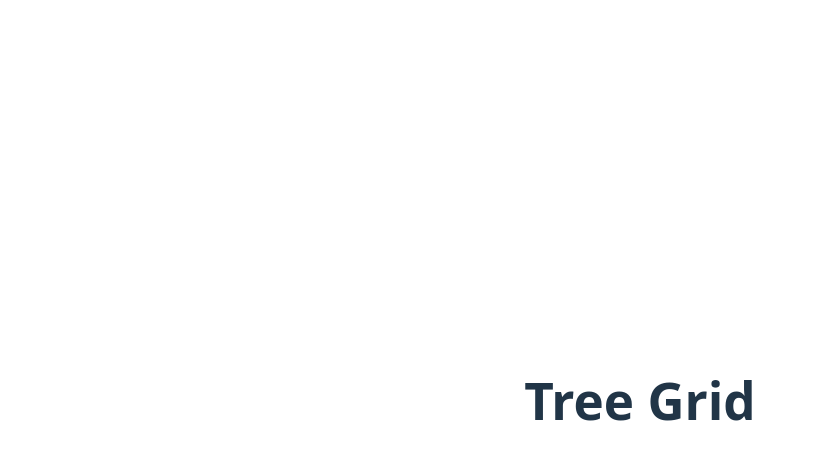
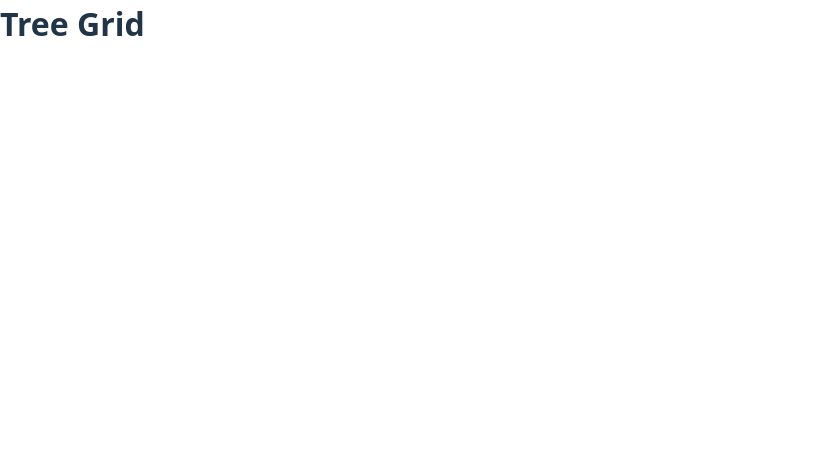
Before and after one commit to frontandrew/tree-grid, a Vue app: page / in a window 1280 px wide. Shown: the top 460 px of the page, without its empty margins (0-815 px from the left). Built offline with nearby package versions, Linux system fonts and the light colour scheme.

Commit message:
feat: base layout

```diff
--- a/src/app/App.vue
+++ b/src/app/App.vue
@@ -1,7 +1,23 @@
-<script setup lang="ts"></script>
+<script setup lang="ts">
+import { AppLayout } from "@shared/ui";
+</script>
 
 <template>
-  <h1>Tree Grid</h1>
+  <app-layout>
+    <template #header>
+      <h1>Tree Grid</h1>
+    </template>
+  </app-layout>
 </template>
 
-<style scoped></style>
+<style>
+#app {
+  width: 100%;
+  height: 100%;
+
+  display: flex;
+  place-content: center;
+
+  overflow-x: hidden;
+}
+</style>
--- /dev/null
+++ b/src/shared/ui/app-layout/AppLayout.vue
@@ -0,0 +1,41 @@
+<script setup lang="ts"></script>
+
+<template>
+  <div class="app-layout">
+    <header class="header">
+      <slot name="header"></slot>
+    </header>
+    <main class="main">
+      <slot></slot>
+    </main>
+    <footer class="footer">
+      <slot name="footer"></slot>
+    </footer>
+  </div>
+</template>
+
+<style scoped>
+.app-layout {
+  max-width: 1280px;
+  width: 100%;
+  height: 100%;
+
+  display: flex;
+  flex-direction: column;
+  justify-content: center;
+  align-items: center;
+}
+
+.header {
+  width: 100%;
+}
+
+.main {
+  width: 100%;
+  flex-grow: 1;
+}
+
+.footer {
+  width: 100%;
+}
+</style>
--- /dev/null
+++ b/src/shared/ui/app-layout/index.ts
@@ -0,0 +1,3 @@
+import AppLayout from "./AppLayout.vue";
+
+export { AppLayout };
--- /dev/null
+++ b/src/shared/ui/index.ts
@@ -0,0 +1 @@
+export * from "./app-layout";
--- a/src/style.css
+++ b/src/style.css
@@ -23,16 +23,13 @@ a:hover {
 }
 
 body {
-  margin: 0;
+  min-width: 320px;
+  height: 100vh;
+  width: 100vw;
+
   display: flex;
-  place-items: center;
-  min-width: 320px;
-  min-height: 100vh;
-}
 
-h1 {
-  font-size: 3.2em;
-  line-height: 1.1;
+  overflow: hidden;
 }
 
 button {
@@ -54,17 +51,6 @@ button:focus-visible {
   outline: 4px auto -webkit-focus-ring-color;
 }
 
-.card {
-  padding: 2em;
-}
-
-#app {
-  max-width: 1280px;
-  margin: 0 auto;
-  padding: 2rem;
-  text-align: center;
-}
-
 @media (prefers-color-scheme: light) {
   :root {
     color: #213547;
@@ -77,3 +63,11 @@ button:focus-visible {
     background-color: #f9f9f9;
   }
 }
+
+/* RESETS */
+
+* {
+  box-sizing: border-box;
+  margin: unset;
+  padding: unset;
+}
```
